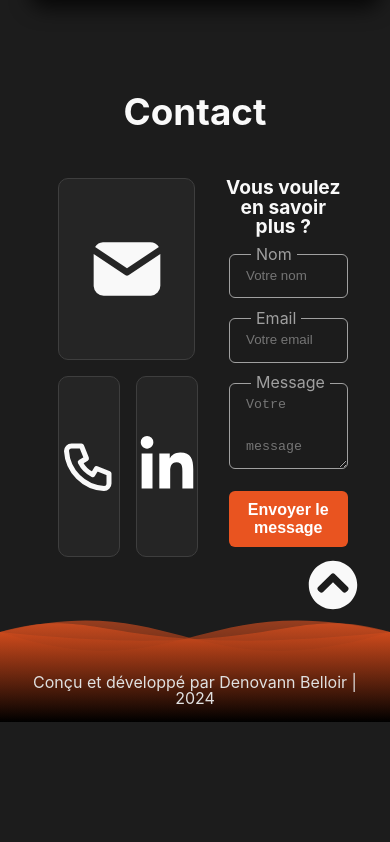
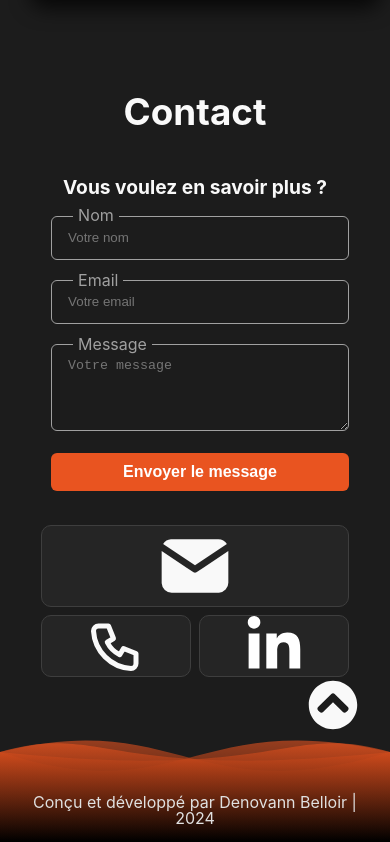
Before and after one commit to Deunoh/react-portfolio, a React (Vite) app: page / in a window 390 px wide. Shown: the part 9085-9927 px from the top of the page. Before the commit the page ends 9807 px from the top, so only its background shows below. Built offline with nearby package versions, Linux system fonts and the light colour scheme.

Commit message:
contact form mobile WIP

```diff
--- a/src/components/Contact/Contact.scss
+++ b/src/components/Contact/Contact.scss
@@ -131,6 +131,20 @@
 @media (max-width: 768px) {
   .contact-section {
     padding: 0 v.$paddings-side-mobile;
+    .contact-container-flex {
+      flex-direction: column-reverse;
+      width: 90%;
+      .others-contact {
+        width: 100%;
+        gap: 0.5rem;
+        .contact-list {
+          gap: 0.5rem;
+        }
+      }
+      .form-container {
+        width: 100%;
+      }
+    }
   }
 }
 
```
